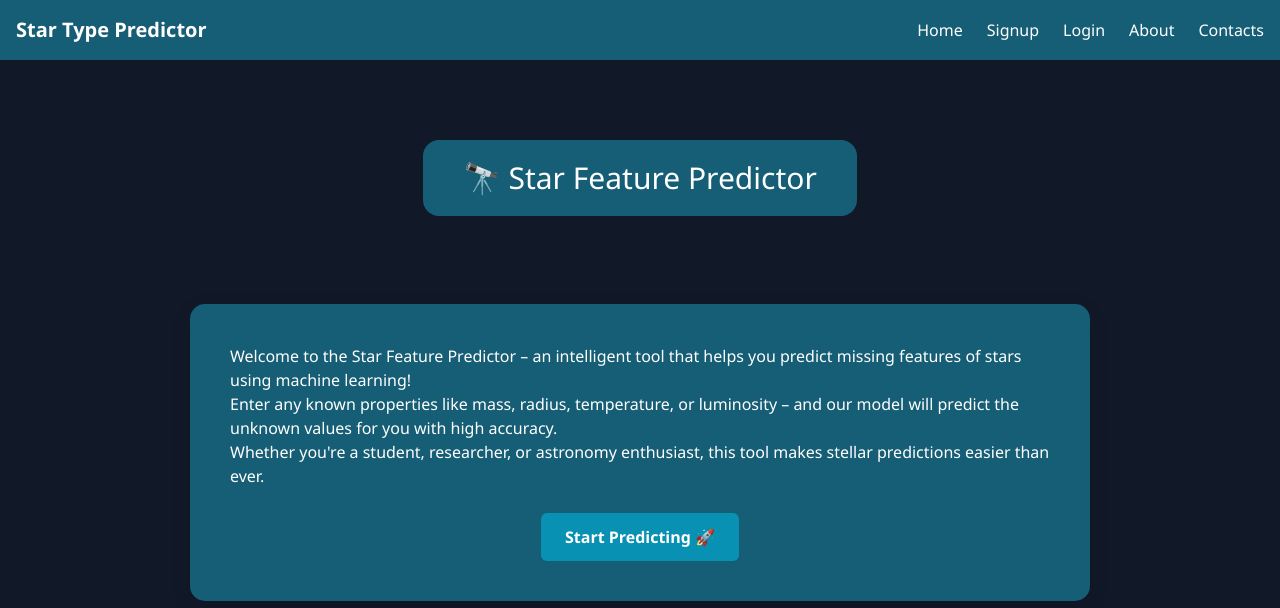
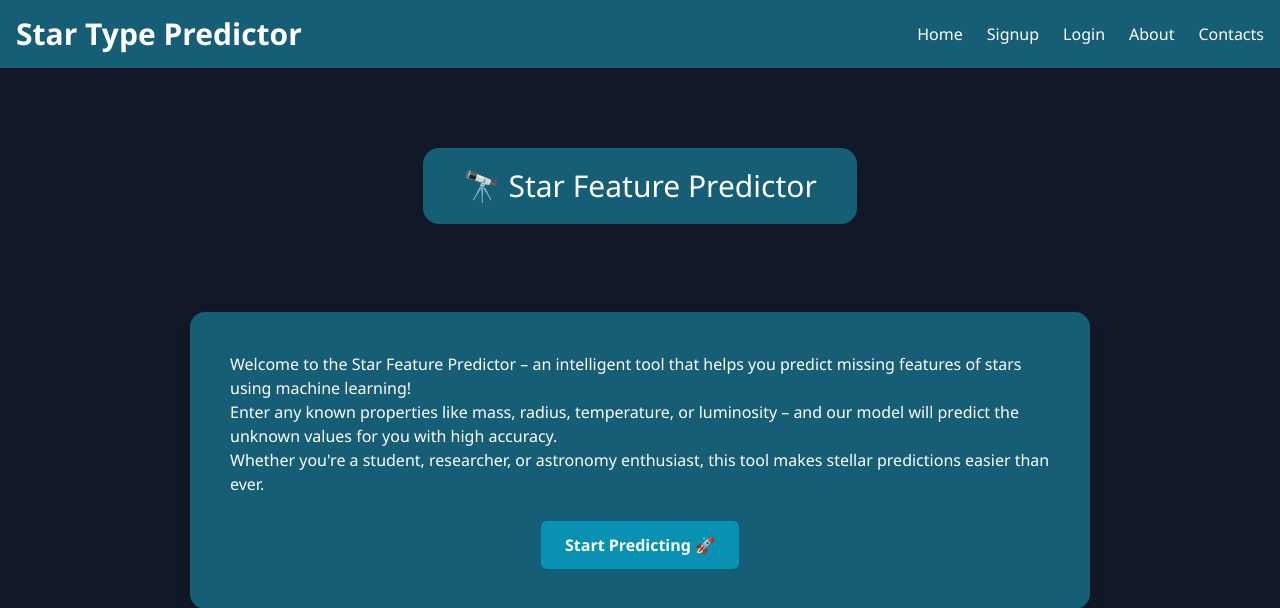
Before and after one commit to Jay-Dholu/star-feature-predictor, a Flask app: page / in a window 1280 px wide. Shown: the top 608 px of the page. Run offline with Flask 3, Linux system fonts and the light colour scheme; some libraries are stand-ins or nearby versions.

Commit message:
Update Info

```diff
--- a/templates/base.html
+++ b/templates/base.html
@@ -13,7 +13,7 @@
 	<div class="flex flex-col min-h-screen">
 		<nav class="bg-cyan-800 text-white p-4 ">
 			<div class="container mx-auto flex flex-wrap justify-between items-center">
-				<a href="#" class="font-bold text-xl">Star Type Predictor</a>
+				<a href="/home" class="font-bold text-3xl">Star Type Predictor</a>
 				<button id="menu-btn" class="md:hidden focus:outline-none text-2xl">☰</button>
 				<div id="menu" class="w-full md:w-auto hidden md:flex flex-col md:flex-row space-x-4 md:space-x-6 space-y-4 md:space-y-0 mt-4 md:mt-0">
 					{% if session.get('user_id') %}
```
